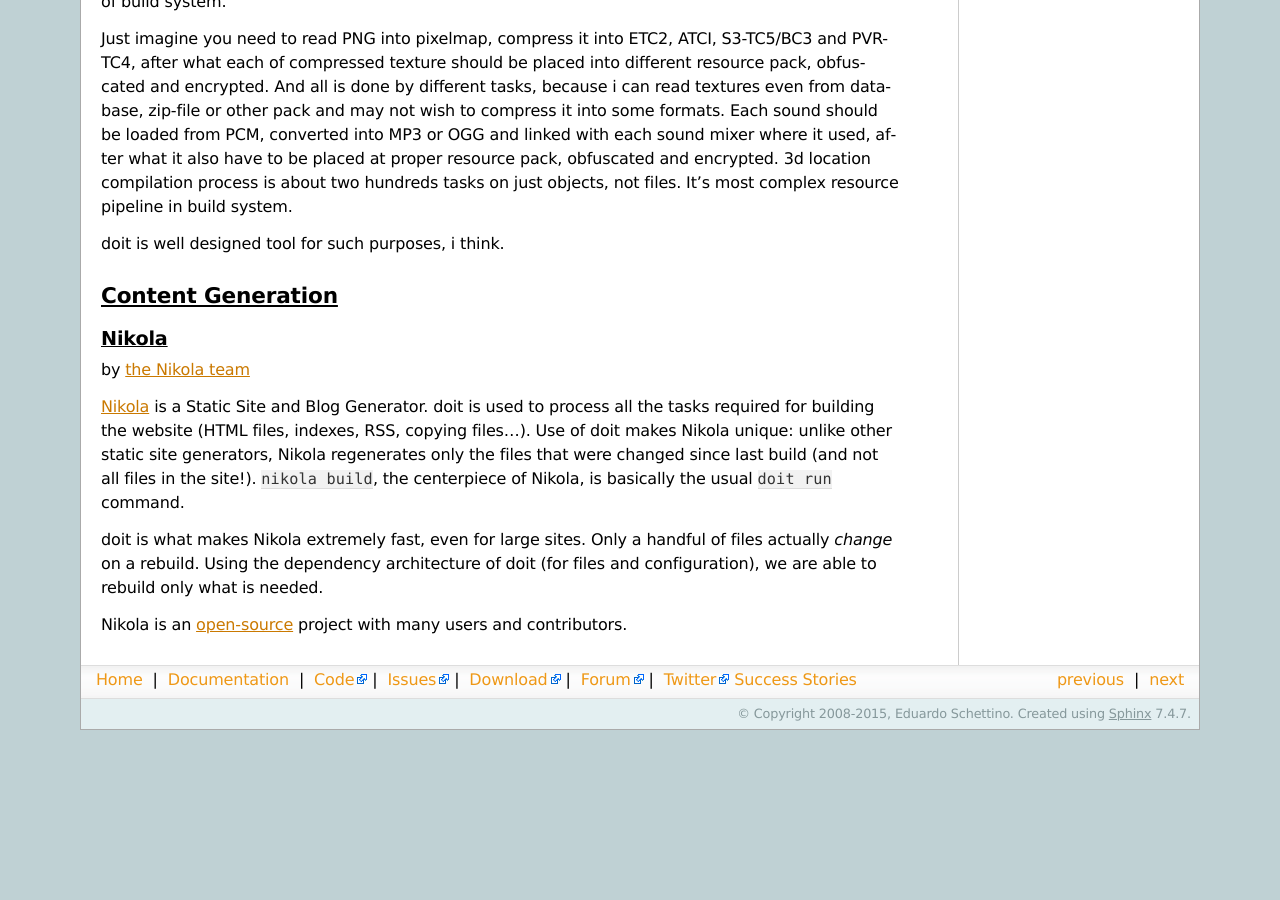
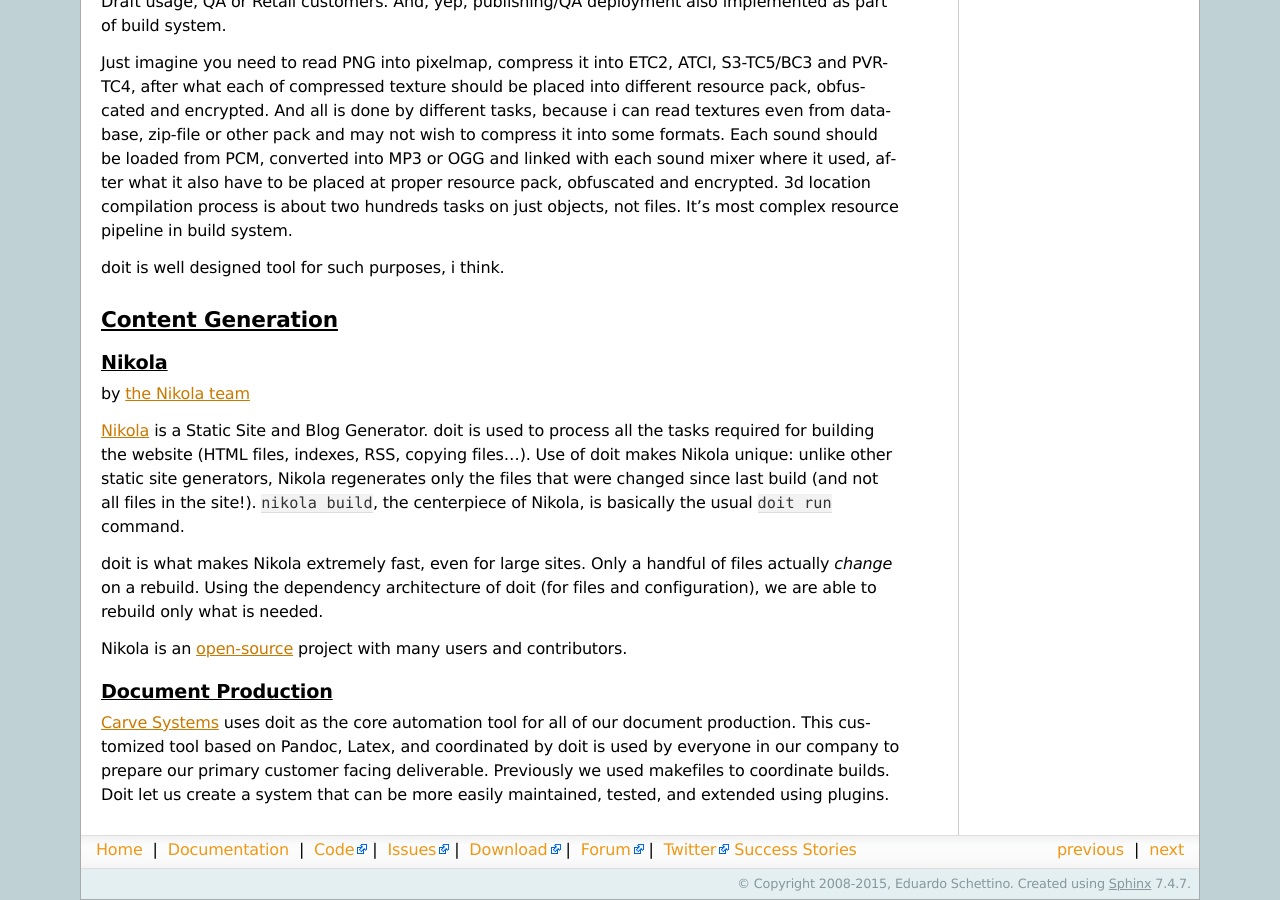
Before and after one commit to pydoit/doit, a Sphinx documentation site: the page built from doc/stories.rst, in a window 1280 px wide and 900 px high, scrolled down 2111 px. Built offline with Sphinx 7.4.7, drawn with Linux system fonts in a browser that asks for light colours; before the commit the page ends 2841 px from its top, so only the background shows below that; some of the changed text lies outside the part shown.

Commit message:
Add success story from Carve Systems.

```diff
--- a/doc/stories.rst
+++ b/doc/stories.rst
@@ -145,3 +145,14 @@
 
 Nikola is an `open-source <https://github.com/getnikola/nikola>`_ project with
 many users and contributors.
+
+
+Document Production
+^^^^^^^^^^^^^^^^^^^
+
+`Carve Systems <https://carvesystems.com>`_ uses doit as the core automation tool
+for all of our document production. This customized tool based on Pandoc, Latex, and
+coordinated by doit is used by everyone in our company to prepare our primary
+customer facing deliverable. Previously we used makefiles to coordinate builds. Doit
+let us create a system that can be more easily maintained, tested, and extended using
+plugins.
```
